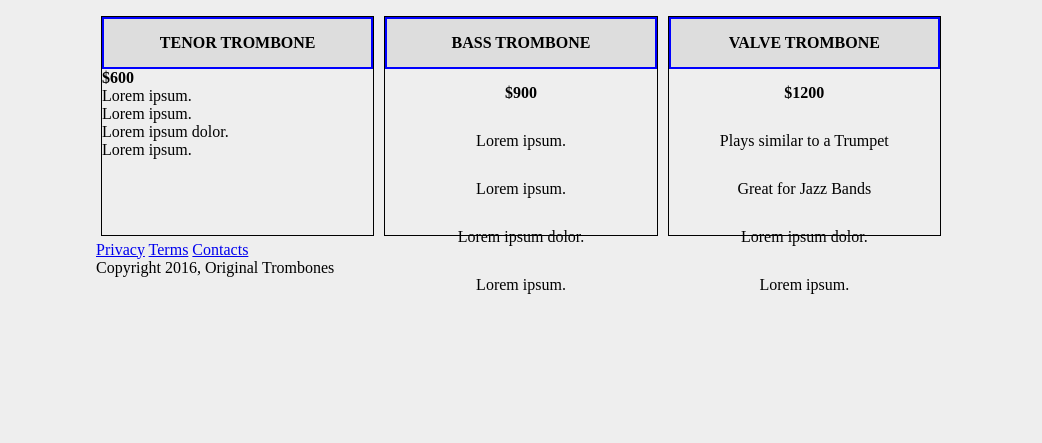
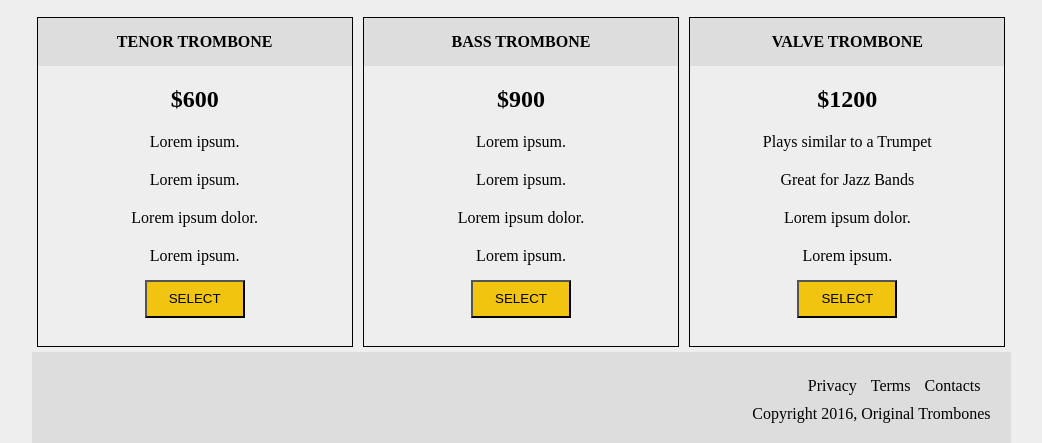
Before and after one commit to javascriptor1/product-landing-page, a plain HTML site: page index.html in a window 1280 px wide. Shown: the part 1037-1480 px from the top of the page, without its empty margins (119-1161 px from the left). Before the commit the page ends 1346 px from the top, so only its background shows below. Drawn offline with Linux system fonts and the light colour scheme.

Commit message:
finalizing footer and pricing boxes

```diff
--- a/index.html
+++ b/index.html
@@ -70,42 +70,43 @@
         <div id="pricing">
             <div class="price">
                 <h4 class="subtitle">TENOR TROMBONE</h4>
-                <h4>$600</h4>
-                <p>Lorem ipsum.</p>
-                <p> Lorem ipsum.</p>
-                <p>Lorem ipsum dolor.</p>
-                <p>Lorem ipsum.</p>
-            </div>
-            <div class="price">
-                <h4 class="subtitle">BASS TROMBONE</h4>
-                <h4 class="price-tag">$900</h4>
+                <h4 class="price-tag bold-price" >$600</h4 class="price-tag">
                 <p class="price-tag">Lorem ipsum.</p>
                 <p class="price-tag"> Lorem ipsum.</p>
                 <p class="price-tag">Lorem ipsum dolor.</p>
                 <p class="price-tag">Lorem ipsum.</p>
+                <button>SELECT</button>
+            </div>
+            <div class="price">
+                <h4 class="subtitle">BASS TROMBONE</h4>
+                <h4 class="price-tag bold-price">$900</h4>
+                <p class="price-tag">Lorem ipsum.</p>
+                <p class="price-tag"> Lorem ipsum.</p>
+                <p class="price-tag">Lorem ipsum dolor.</p>
+                <p class="price-tag">Lorem ipsum.</p>
+                <button>SELECT</button>
             </div>
             <div class="price">
                 <h4 class="subtitle">VALVE TROMBONE</h4>
-                <h4 class="price-tag">$1200</h4>
+                <h4 class="price-tag bold-price">$1200</h4>
                 <p class="price-tag">Plays similar to a Trumpet</p>
                 <p class="price-tag"> Great for Jazz Bands</p>
                 <p class="price-tag">Lorem ipsum dolor.</p>
                 <p class="price-tag">Lorem ipsum.</p>
+                <button>SELECT</button>
             </div>
 
         </div>
 
         <footer>
-           <div>
-            <a href="#">Privacy</a>
-            <a href="#">Terms</a>
-            <a href="#">Contacts</a>
+           <div class="links-footer" >
+            <a class="links-footer" href="#">Privacy</a>
+            <a class="links-footer" href="#">Terms</a>
+            <a class="links-footer" href="#">Contacts</a>
            </div>
            <p>Copyright 2016, Original Trombones</p>
         </footer>
     </div>
 
-
-
 </body>
 </html>
--- a/style.css
+++ b/style.css
@@ -54,7 +54,7 @@ ul a {
 #container{
 
     width: 100%;
-    max-width: 850px;
+    max-width: 979px;
     margin: auto;
 }
 
@@ -116,12 +116,12 @@ ul a {
 }
 
 .price{
-    display: flex;
+    /* display: flex; */
     border: 1px black solid;
     margin:5px;
     width: 33vw;
-    height: 220px;
-    flex-direction: column;
+    height: 330px;
+    /* flex-direction: column; */
 }
 
 .subtitle{
@@ -129,7 +129,6 @@ ul a {
     width: 100%;
     align-items: center;
     justify-content: center;
-    border: blue 2px solid;
     padding: 15px;
     text-align: center;
 
@@ -138,7 +137,7 @@ ul a {
 .price-tag{
     align-items: center;
     justify-content: center;
-    padding: 15px;
+    padding-top: 20px;
     text-align: center;
 
 }
@@ -151,3 +150,42 @@ ul a {
         margin-bottom: 10px;
     }
 } */
+
+.bold-price{
+    font-weight: 900;
+    font-size: 1.5rem;
+
+}
+
+button {
+    background-color: #f1c40f;
+    padding: 5px;
+    display: block;
+    max-width: 100px;
+    height: 38px;
+    width: 50%;
+    margin: 15px auto 0 auto;
+    font-weight: 300;
+}
+button:hover{
+    background-color: orange;
+    cursor: pointer;
+}
+
+footer{
+    background-color: #ddd;
+    padding: 20px;
+
+}
+footer p{
+    text-align: right;
+}
+
+.links-footer{
+    list-style: none;
+    text-align: right;
+    padding-bottom: 5px;
+    color: inherit;
+    text-decoration: none;
+    margin: 5px;
+}
```
